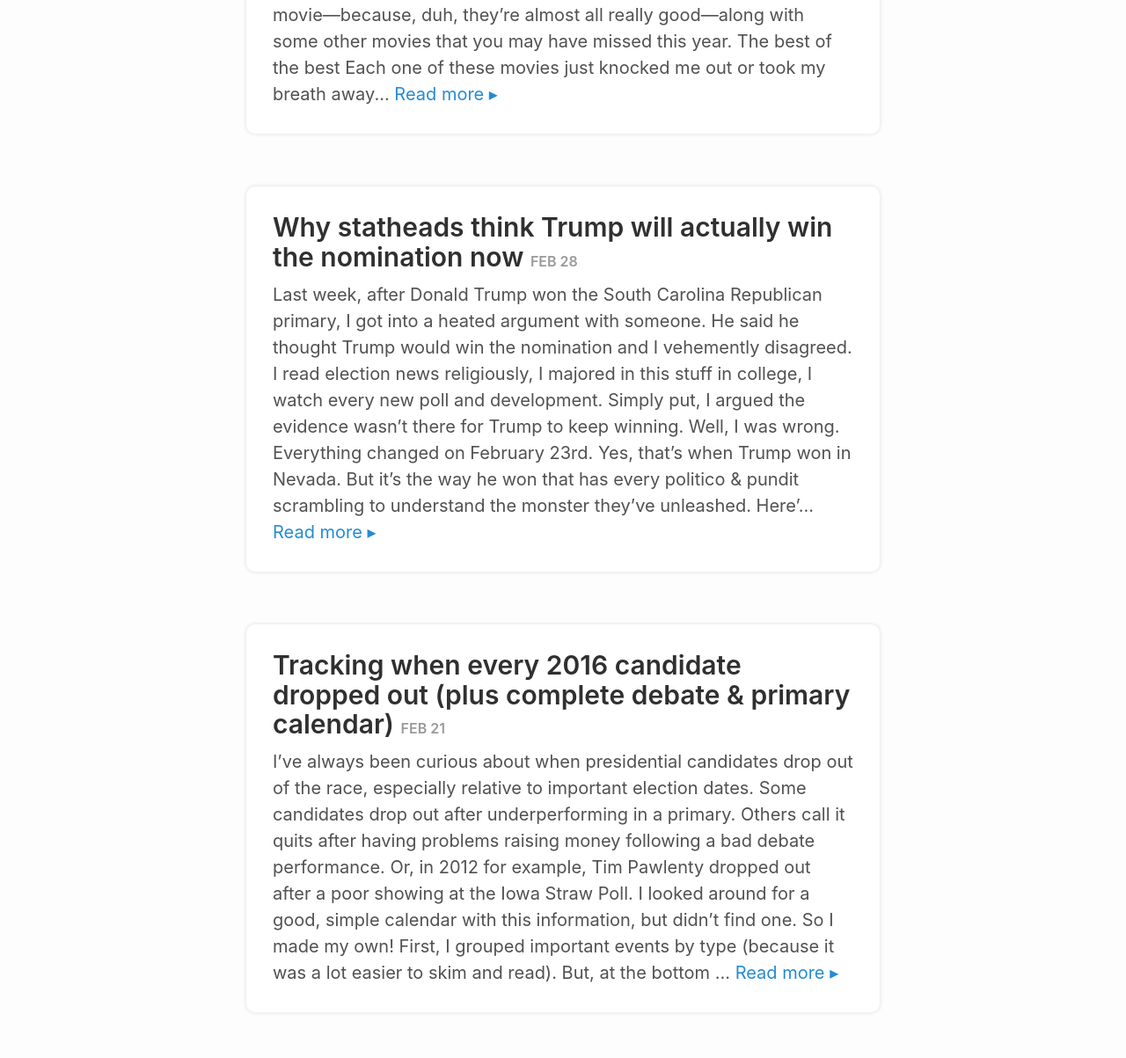
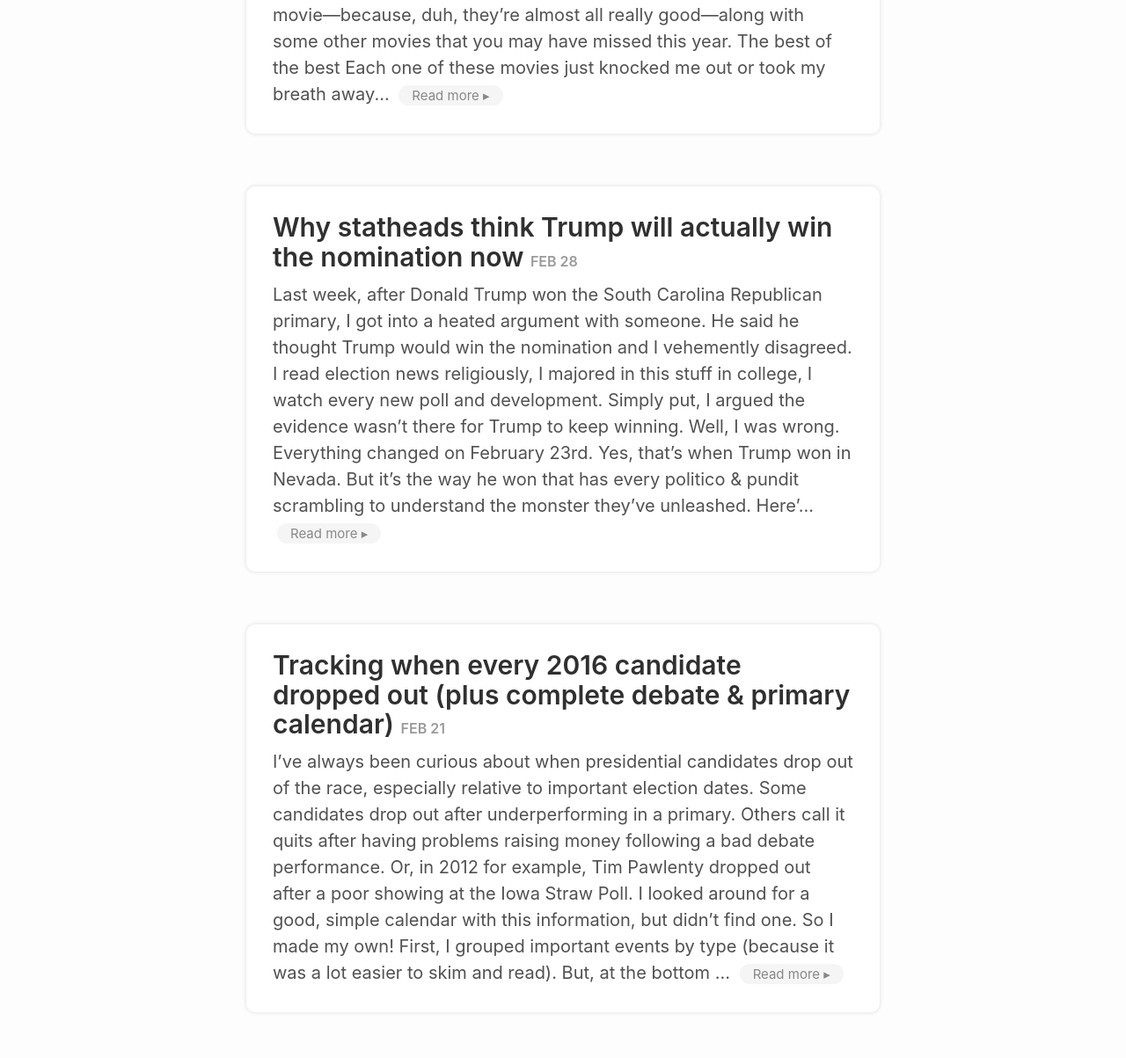
Before and after one commit to rkudeshi/rkudeshi.github.io, a Jekyll site: the page built from index.html, in a window 1280 px wide. Shown: the part 369-1572 px from the top of the page at 88% size. Built offline with Jekyll 4.4.1, drawn with Linux system fonts in a browser that asks for light colours; the list of posts is cut into pages by our own code.

Commit message:
Format "read more" links

```diff
--- a/_sass/_RAVI.scss
+++ b/_sass/_RAVI.scss
@@ -137,6 +137,24 @@
     border-radius: 10px;
     box-shadow: 0 0 5px #ddd;
     transition: box-shadow 0.5s;
+}
+
+
+
+
+// Read more links
+a.read-more {
+    padding: 0.1rem 0.75rem;
+    margin-left: 0.25rem;
+    border-radius: 1rem;
+    text-decoration: none;
+    font-size: 75%;
+    background: whitesmoke;
+    color: #888;
+}
+a.read-more:hover {
+    background: #333;
+    color: lightskyblue;
 }
 
 
```
